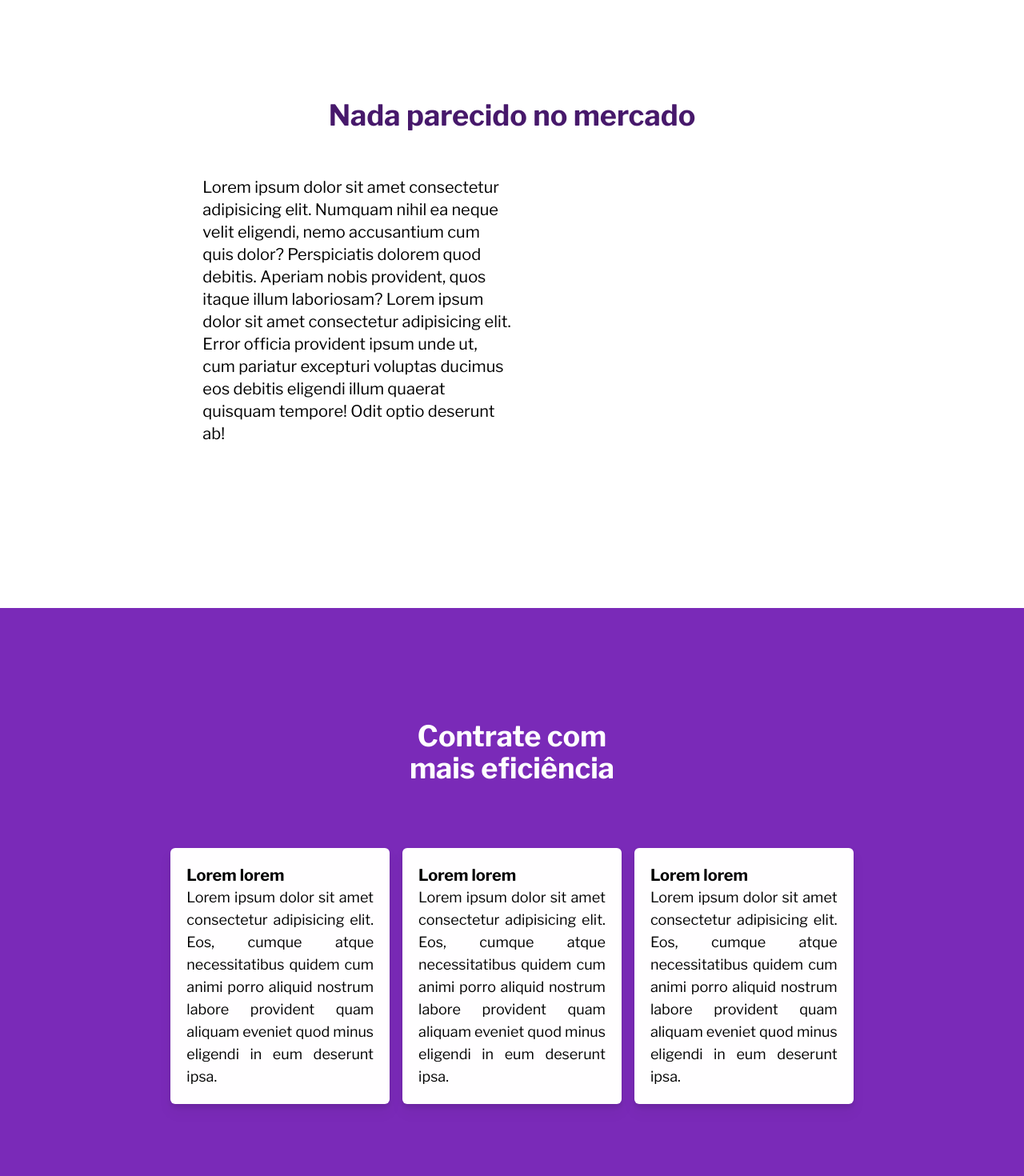
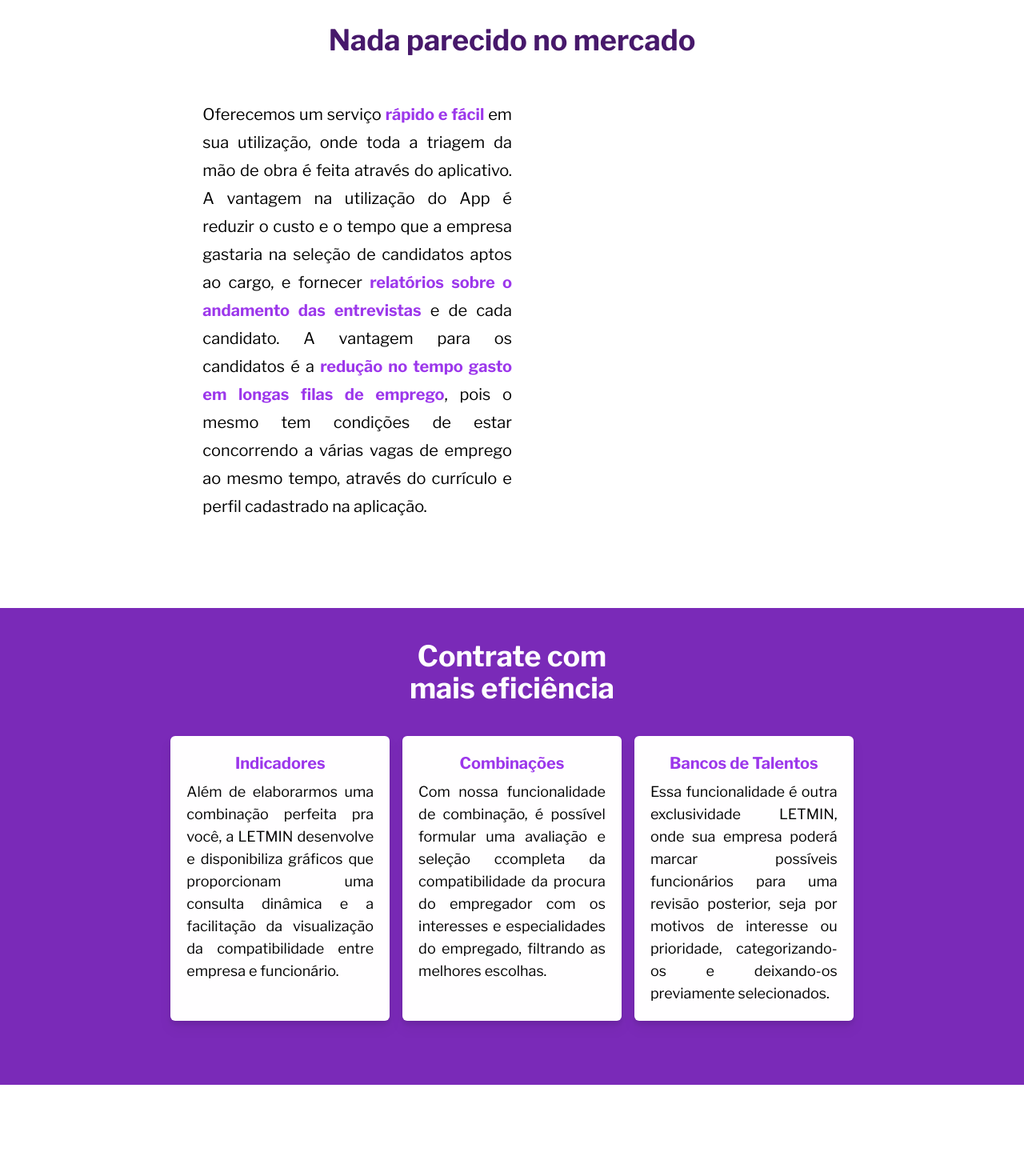
Before and after one commit to LETMIN-Corp/letmin-client, a React (Vite) app: page / in a window 1280 px wide. Shown: the part 840-2310 px from the top of the page at 80% size. Built offline with nearby package versions, Linux system fonts and the light colour scheme.

Commit message:
new texts ;)

```diff
--- a/src/Components/Card.tsx
+++ b/src/Components/Card.tsx
@@ -8,7 +8,7 @@ interface CardInterface {
 const Card: React.FC<CardInterface> = ({ card }) => {
     return (
         <div className="bg-white rounded-md mx-auto text-justify p-5 max-w-sm drop-shadow-lg lg:text-lg">
-            <div className="font-bold text-lg lg:text-xl">{ card.title }</div>
+            <div className="text-primary text-center mb-2 font-bold text-lg lg:text-xl">{ card.title }</div>
             <span>{ card.text }</span>
         </div>
     );
--- a/src/index.css
+++ b/src/index.css
@@ -11,3 +11,7 @@
 body {
     overflow-x: hidden;
 }
+
+p {
+  line-height: 35px !important;
+}
--- a/src/views/Home.tsx
+++ b/src/views/Home.tsx
@@ -10,7 +10,7 @@ function Home () {
             <Header />
             <main id="main" className="min-h-screen flex flex-col md:flex-row justify-center items-center bg-primary">
                 <div className="w-8/12 md:w-6/12 text-center md:text-left mb-8">
-                    <h1 className="text-6xl md:text-8xl lg:text-9xl text-black font-black md:w-10/12 lg:w-8/12 md:flex drop-shadow-lg">LET ME IN</h1>
+                    <h1 className="text-white text-6xl md:text-8xl lg:text-9xl font-black md:w-10/12 lg:w-8/12 md:flex drop-shadow-lg">LET ME IN</h1>
                 </div>
                 <div className="w-10/12 md:w-4/12 text-center md:text-left">
                     <p className="text-white text-xl my-5 font-medium">Uma forma rápida e fácil de gerenciar seu recrutamento</p>
@@ -26,27 +26,36 @@ function Home () {
             <section id="differential" className="min-h-screen flex flex-col justify-center items-center py-10">
                 <h2 className="text-4xl text-center text-dark-purple font-bold px-6 mb-4">Nada parecido no mercado</h2>
                 <div className="px-10 md:w-10/12 lg:w-8/12 my-6 md:my-10">
-                    <p className="w-12/12 md:w-6/12 text-lg md:text-xl">
-                        Lorem ipsum dolor sit amet consectetur adipisicing elit. Numquam nihil ea neque velit eligendi, nemo accusantium cum quis dolor? Perspiciatis dolorem quod debitis. Aperiam nobis provident, quos itaque illum laboriosam? Lorem ipsum dolor sit amet consectetur adipisicing elit. Error officia provident ipsum unde ut, cum pariatur excepturi voluptas ducimus eos debitis eligendi illum quaerat quisquam tempore! Odit optio deserunt ab!
+                    <p className="w-12/12 md:w-6/12 text-lg md:text-xl text-justify">
+                        Oferecemos um serviço <b className='text-primary'>rápido e fácil</b> em sua utilização,
+                        onde toda a triagem da mão de obra é feita através do aplicativo.
+                        A vantagem na utilização do App é reduzir o custo e o tempo que a empresa gastaria na seleção de candidatos aptos ao cargo,
+                        e fornecer <b className='text-primary'>relatórios sobre o andamento das entrevistas</b> e de cada candidato.
+                        A vantagem para os candidatos é a <b className='text-primary'>redução no tempo gasto em longas filas de emprego</b>,
+                        pois o mesmo tem condições de estar concorrendo a várias vagas de emprego ao mesmo tempo,
+                        através do currículo e perfil cadastrado na aplicação.
                     </p>
                 </div>
             </section>
-            <section className="min-h-screen flex flex-col justify-center items-center bg-bright-purple py-10">
-                <h2 className="text-4xl text-white text-center font-bold px-6 mb-10">Contrate com<br /> mais eficiência</h2>
+            <section className="min-h-80 flex flex-col justify-center items-center bg-bright-purple py-10">
+                <h2 className="text-4xl text-white text-center font-bold px-6">
+                    Contrate com <br />
+                    mais eficiência
+                </h2>
                 <div className="grid grid-cols-1 md:grid-cols-3 gap-4 w-10/12 lg:w-8/12 my-6 md:my-10">
                     {
                         [
                             {
-                                title: 'Lorem lorem',
-                                text: 'Lorem ipsum dolor sit amet consectetur adipisicing elit. Eos, cumque atque necessitatibus quidem cum animi porro aliquid nostrum labore provident quam aliquam eveniet quod minus eligendi in eum deserunt ipsa.',
+                                title: 'Indicadores',
+                                text: 'Além de elaborarmos uma combinação perfeita pra você, a LETMIN desenvolve e disponibiliza gráficos que proporcionam uma consulta dinâmica e a facilitação da visualização da compatibilidade entre empresa e funcionário.',
                             },
                             {
-                                title: 'Lorem lorem',
-                                text: 'Lorem ipsum dolor sit amet consectetur adipisicing elit. Eos, cumque atque necessitatibus quidem cum animi porro aliquid nostrum labore provident quam aliquam eveniet quod minus eligendi in eum deserunt ipsa.',
+                                title: 'Combinações',
+                                text: 'Com nossa funcionalidade de combinação, é possível formular uma avaliação e seleção ccompleta da compatibilidade da procura do empregador com os interesses e especialidades do empregado, filtrando as melhores escolhas.',
                             },
                             {
-                                title: 'Lorem lorem',
-                                text: 'Lorem ipsum dolor sit amet consectetur adipisicing elit. Eos, cumque atque necessitatibus quidem cum animi porro aliquid nostrum labore provident quam aliquam eveniet quod minus eligendi in eum deserunt ipsa.',
+                                title: 'Bancos de Talentos',
+                                text: 'Essa funcionalidade é outra exclusividade LETMIN, onde sua empresa poderá marcar possíveis funcionários para uma revisão posterior, seja por motivos de interesse ou prioridade, categorizando-os e deixando-os previamente selecionados.',
                             },
                         ].map((card, key) => <Card key={ key } card={ card } />)
                     }
@@ -61,7 +70,7 @@ function Home () {
                     Lorem ipsum dolor, sit amet consectetur adipisicing elit. Necessitatibus optio dolorem doloribus esse iste consectetur quaerat magni laudantium quibusdam? Esse incidunt natus voluptatibus earum vitae quod eos iure, rerum ut!
                 </p>
             </section>
-            <section className="flex flex-col md:flex-row items-center bg-dark-purple py-10 md:py-3 px-4 md:px-20">
+            <section className="flex flex-col md:flex-row items-center bg-primary py-10 md:py-3 px-4 md:px-20">
                 <span className="text-2xl md:text-3xl text-white md:mr-10 flex">
                     Parceiros
                     <span className="hidden md:flex mx-2">|</span>
@@ -78,24 +87,30 @@ function Home () {
             </section>
             <section id="who-we-are" className="min-h-screen flex flex-col justify-center items-center py-10 md:py-20">
                 <h2 className="text-4xl text-center text-dark-purple font-bold px-6">Quem somos</h2>
-                <div className="flex flex-col md:flex-row px-6 md:py-6 max-w-4xl">
-                    <p className="text-lg md:text-xl text-justify mt-8 md:w-6/12">
-                        Lorem ipsum, dolor sit amet consectetur adipisicing elit. Sapiente ipsam itaque, reiciendis esse voluptate autem unde nam odio laborum. Quaerat error eius veniam velit illo sed, culpa recusandae asperiores perspiciatis?
-                        Lorem ipsum, dolor sit amet consectetur adipisicing elit. Sapiente ipsam itaque, reiciendis esse voluptate autem unde nam odio laborum. Quaerat error eius veniam velit illo sed, culpa recusandae asperiores perspiciatis?
+                <div className="flex flex-col md:flex-row px-6 md:pt-6 max-w-4xl">
+                    <p className="text-lg md:text-xl text-justify mt-8 md:mt-0 md:w-6/12">
+                        Somos uma ideia que surgiu das mentes de jovens empreendedores com o intuito de <b className='text-primary'>diminuir a
+                        quantidade excessiva de tempo gasto</b> no mercado de trabalho para contratar novos funcionários.
+                        Buscamos a <b className='text-primary'>transparência</b>, <b className='text-primary'>segurança</b>,
+                        <b className='text-primary'> agilidade</b> e <b className='text-primary'>praticidade</b> nos processos, para que tanto
+                        a empresa quanto o candidato obtenham satisfação no uso do programa.
                     </p>
-                    <div className="md:w-6/12 my-3 md:my-0 md:ml-5 h-96"></div>
+                    <div className="md:w-6/12 my-3 md:my-0 md:ml-5"></div>
                 </div>
-                <div className="flex flex-col-reverse md:flex-row px-6 md:py-6 max-w-4xl">
-                    <div className="md:w-6/12 my-3 md:my-0 md:mr-5 h-96"></div>
-                    <p className="text-lg md:text-xl text-justify mt-8 md:w-6/12">
-                        Lorem ipsum, dolor sit amet consectetur adipisicing elit. Sapiente ipsam itaque, reiciendis esse voluptate autem unde nam odio laborum. Quaerat error eius veniam velit illo sed, culpa recusandae asperiores perspiciatis?
-                        Lorem ipsum, dolor sit amet consectetur adipisicing elit. Sapiente ipsam itaque, reiciendis esse voluptate autem unde nam odio laborum. Quaerat error eius veniam velit illo sed, culpa recusandae asperiores perspiciatis?
+                <div className="flex flex-col-reverse md:flex-row px-6 md:pt-6 max-w-4xl">
+                    <div className="md:w-6/12 my-3 md:my-0 md:mr-5"></div>
+                    <p className="text-lg md:text-xl text-justify mt-8 md:mt-0 md:w-6/12">
+                        Nós da <b className='text-primary'>LETMIN</b> prezamos pela integração de novas
+                        tecnologias ao mercado de trabalho, almejando <b className='text-primary'>moodernizar os recursos humanos</b>,
+                        a fim de <b className='text-primary'>potencializar seu impacto</b> nas atividades relacionadas ao lado mais pessoal das empresas.
                     </p>
                 </div>
             </section>
-            <a href="#main" className="block text-center">
-                <i className="fa-solid fa-circle-arrow-up text-2xl mb-5 mx-auto text-primary"></i>
-            </a>
+            <div className='block text-center'>
+                <a href="#main" className="">
+                    <i className="fa-solid fa-circle-arrow-up text-2xl mb-5 mx-auto text-primary"></i>
+                </a>
+            </div>
             <Footer />
         </>
     );
--- a/tailwind.config.js
+++ b/tailwind.config.js
@@ -12,6 +12,7 @@ module.exports = {
       'bright-purple': '#7A2AB8',
       'lively-purple': '#8800EA',
       'white': '#FFFEFF',
+      'gray': '#E6DCC7',
       'black': '#000002'
     },
   },
```
